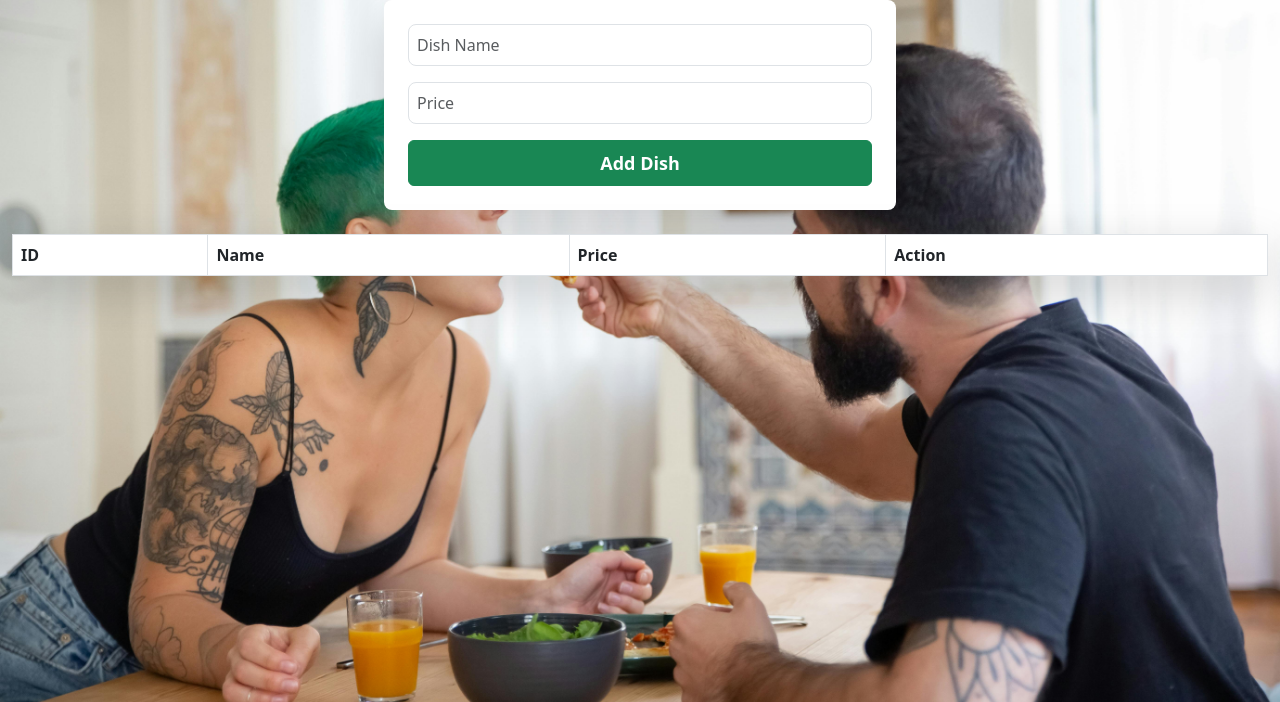
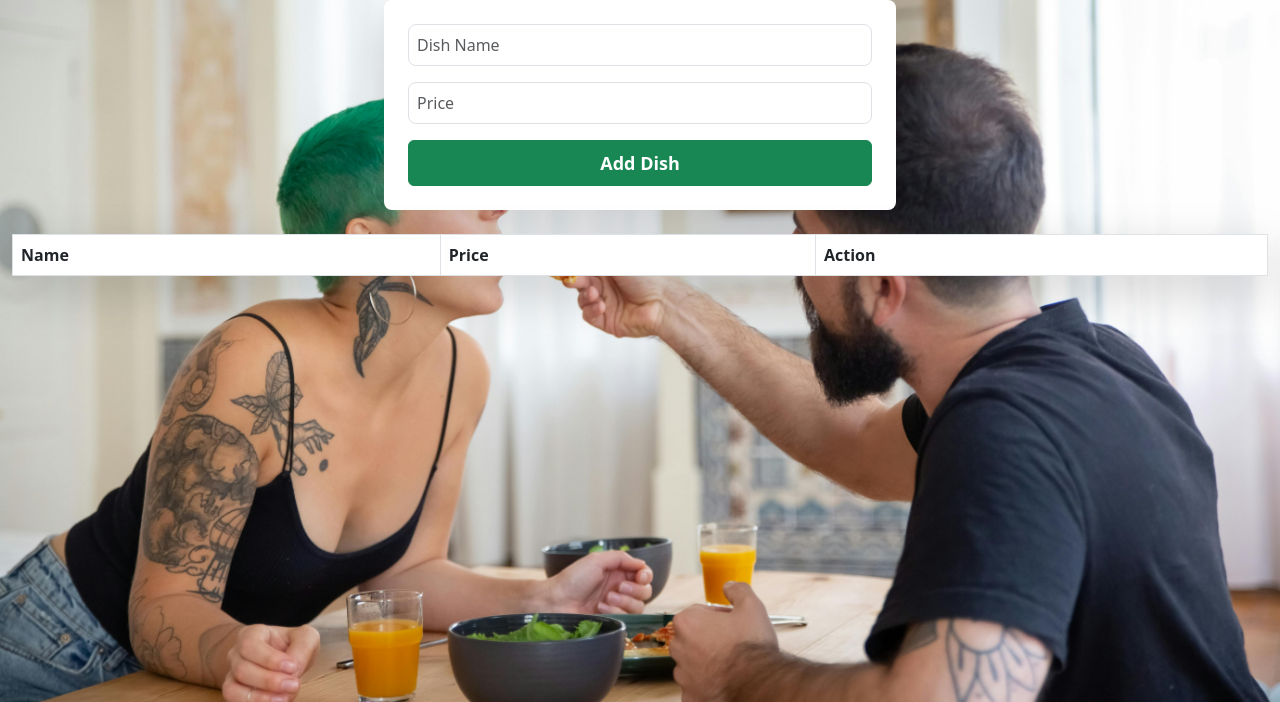
Before and after one commit to rohit-hub1/CRUD-App, a plain HTML site: page Frontend/index.html in a window 1280 px wide. Shown: the part 146-848 px from the top of the page. Drawn offline with nearby package versions, Linux system fonts and the light colour scheme; no server answers; sample sign-in values are in the browser's storage.

Commit message:
Update index.html

```diff
--- a/Frontend/index.html
+++ b/Frontend/index.html
@@ -56,7 +56,7 @@
       >
         <thead class="bg-blue-500 text-white">
           <tr>
-            <th>ID</th>
+
             <th>Name</th>
             <th>Price</th>
             <th>Action</th>
```
